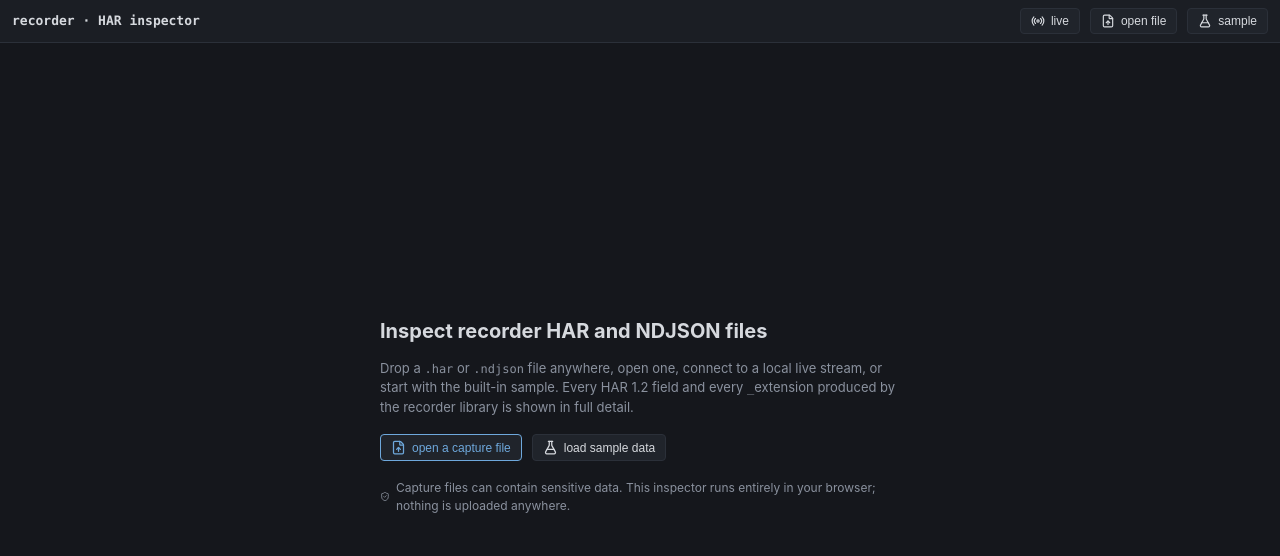
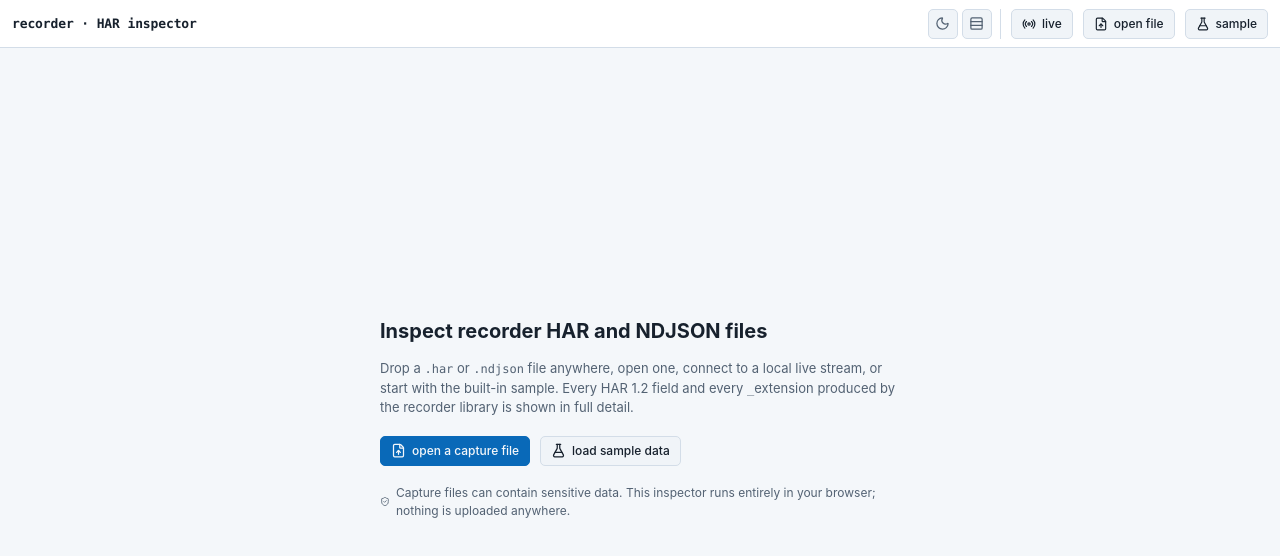
Before and after one commit to mgurevin/recorder, a React (Vite) app in the folder inspector/: page / in a window 1280 px wide. Shown: the top 556 px of the page. Built offline with nearby package versions, Linux system fonts and the light colour scheme.

Commit message:
refactor(inspector): establish enterprise design tokens

```diff
--- a/inspector/src/App.tsx
+++ b/inspector/src/App.tsx
@@ -7,6 +7,7 @@ import { applyFilters, emptyFilters, Filters, sortEntries, type FilterState, typ
 import { EntryList } from "./components/EntryList";
 import { DetailPanel } from "./components/DetailPanel";
 import { TooltipLayer } from "./components/Shared";
+import { AppearanceControls } from "./components/AppearanceControls";
 import { TraceGroupPanel } from "./components/TraceGroupPanel";
 import { fetchRemoteHar } from "./lib/remoteHar";
 import { liveReconnectDelay, parseLiveEntry, validateDebugStreamURL } from "./lib/liveStream";
@@ -416,6 +417,7 @@ export default function App() {
           </span>
         ) : null}
         <span className="spacer" />
+        <AppearanceControls />
         <button type="button" className={`btn ${liveState !== "idle" ? "live-active" : ""}`} onClick={() => setLiveOpen((current) => !current)}>
           <Radio size={14} /> live
         </button>
--- /dev/null
+++ b/inspector/src/components/AppearanceControls.tsx
@@ -0,0 +1,57 @@
+import { Moon, Rows3, Sun } from "lucide-react";
+import { useEffect, useState } from "react";
+
+type Theme = "system" | "dark" | "light";
+type Density = "compact" | "comfortable";
+
+const THEME_KEY = "recorder.inspector.theme";
+const DENSITY_KEY = "recorder.inspector.density";
+
+function storedValue<T extends string>(key: string, allowed: readonly T[], fallback: T): T {
+  const value = window.localStorage.getItem(key);
+
+  return allowed.includes(value as T) ? value as T : fallback;
+}
+
+export function AppearanceControls() {
+  const [theme, setTheme] = useState<Theme>(() => storedValue(THEME_KEY, ["system", "dark", "light"], "system"));
+  const [density, setDensity] = useState<Density>(() => storedValue(DENSITY_KEY, ["compact", "comfortable"], "compact"));
+
+  useEffect(() => {
+    const root = document.documentElement;
+    if (theme === "system") root.removeAttribute("data-theme");
+    else root.dataset.theme = theme;
+    window.localStorage.setItem(THEME_KEY, theme);
+  }, [theme]);
+
+  useEffect(() => {
+    document.documentElement.dataset.density = density;
+    window.localStorage.setItem(DENSITY_KEY, density);
+  }, [density]);
+
+  const nextTheme: Record<Theme, Theme> = { system: "dark", dark: "light", light: "system" };
+  const themeLabel = theme === "system" ? "system theme" : `${theme} theme`;
+
+  return (
+    <div className="appearance-controls" aria-label="Appearance settings">
+      <button
+        type="button"
+        className="icon-btn"
+        data-tooltip={`Theme: ${theme}. Click for ${nextTheme[theme]}.`}
+        aria-label={`${themeLabel}; switch to ${nextTheme[theme]}`}
+        onClick={() => setTheme(nextTheme[theme])}
+      >
+        {theme === "light" ? <Sun size={15} /> : <Moon size={15} />}
+      </button>
+      <button
+        type="button"
+        className={`icon-btn ${density === "comfortable" ? "active" : ""}`}
+        data-tooltip={`Density: ${density}`}
+        aria-label={`Use ${density === "compact" ? "comfortable" : "compact"} density`}
+        onClick={() => setDensity(density === "compact" ? "comfortable" : "compact")}
+      >
+        <Rows3 size={15} />
+      </button>
+    </div>
+  );
+}
--- a/inspector/src/index.css
+++ b/inspector/src/index.css
@@ -1,28 +1,16 @@
-/* Calm dark debug-tool theme. No gradients, dense but readable. */
-:root {
-  --bg: #15171c;
-  --panel: #1b1e24;
-  --panel-2: #20242b;
-  --border: #2b3039;
-  --text: #d6d9de;
-  --muted: #8a919e;
-  --accent: #6ea8dc;
-  --ok: #4fb960;
-  --redirect: #d2a53a;
-  --client: #e8874a;
-  --server: #e05d54;
-  --net: #c65fa8;
-  --warn: #d2a53a;
-  --mono: ui-monospace, SFMono-Regular, Menlo, Consolas, monospace;
-  --sans: -apple-system, "Segoe UI", Roboto, Helvetica, Arial, sans-serif;
-}
-
 * { box-sizing: border-box; }
 html, body, #root { height: 100%; margin: 0; }
 body {
   background: var(--bg);
   color: var(--text);
-  font: 13px/1.45 var(--sans);
+  font: 13px/1.5 var(--sans);
+  -webkit-font-smoothing: antialiased;
+  text-rendering: optimizeLegibility;
+}
+button, input, select, textarea { font: inherit; }
+button:focus-visible, input:focus-visible, select:focus-visible, textarea:focus-visible, [tabindex]:focus-visible {
+  outline: none;
+  box-shadow: var(--focus-ring);
 }
 .mono { font-family: var(--mono); font-size: 12px; }
 .muted { color: var(--muted); }
@@ -34,11 +22,11 @@ body {
   z-index: 1000;
   max-width: 320px;
   padding: 5px 8px;
-  border: 1px solid #3b424e;
-  border-radius: 4px;
-  background: #0f1115;
+  border: 1px solid var(--color-border-strong);
+  border-radius: var(--radius-sm);
+  background: var(--color-surface-3);
   color: var(--text);
-  box-shadow: 0 4px 14px rgba(0, 0, 0, 0.35);
+  box-shadow: var(--shadow-popover);
   font-size: 11px;
   line-height: 1.35;
   text-align: center;
@@ -53,29 +41,35 @@ body {
 /* top bar */
 .topbar {
   display: flex; align-items: center; gap: 10px;
-  padding: 8px 12px;
+  min-height: 48px;
+  padding: var(--space-2) var(--space-3);
   background: var(--panel);
   border-bottom: 1px solid var(--border);
   flex-shrink: 0;
 }
-.brand { font-weight: 600; font-size: 13px; }
+.brand { color: var(--color-text-primary); font-weight: 700; font-size: 13px; letter-spacing: -0.01em; }
 .doc-name { overflow: hidden; text-overflow: ellipsis; white-space: nowrap; max-width: 40vw; }
 .spacer { flex: 1; }
+.appearance-controls { display: inline-flex; align-items: center; gap: var(--space-1); padding-right: var(--space-2); border-right: 1px solid var(--border); }
 .btn {
   display: inline-flex; align-items: center; gap: 6px;
   background: var(--panel-2); color: var(--text);
-  border: 1px solid var(--border); border-radius: 4px;
-  padding: 5px 10px; font-size: 12px; cursor: pointer;
+  min-height: var(--control-height-sm);
+  border: 1px solid var(--border); border-radius: var(--radius-sm);
+  padding: 4px 10px; font-size: 12px; font-weight: 550; cursor: pointer;
 }
-.btn:hover { border-color: var(--accent); }
-.btn.primary { border-color: var(--accent); color: var(--accent); }
+.btn:hover { border-color: var(--color-border-strong); background: var(--color-surface-3); }
+.btn.primary { border-color: var(--accent); background: var(--accent); color: var(--color-canvas); }
+.btn.primary:hover { background: var(--color-accent-strong); }
 .btn.live-active { border-color: var(--ok); color: var(--ok); }
 .icon-btn {
   display: inline-flex; align-items: center; justify-content: center;
   background: var(--panel-2); color: var(--muted);
-  border: 1px solid var(--border); border-radius: 4px;
-  padding: 4px 7px; cursor: pointer;
+  width: var(--control-height-sm); height: var(--control-height-sm);
+  border: 1px solid var(--border); border-radius: var(--radius-sm);
+  padding: 0; cursor: pointer;
 }
+.icon-btn:hover { color: var(--text); border-color: var(--color-border-strong); background: var(--color-surface-3); }
 .icon-btn.active { color: var(--accent); border-color: var(--accent); }
 .link-btn { background: none; border: none; color: var(--accent); cursor: pointer; padding: 4px 0; font-size: 12px; }
 .sr-only { position: absolute; width: 1px; height: 1px; padding: 0; margin: -1px; overflow: hidden; clip: rect(0, 0, 0, 0); white-space: nowrap; border: 0; }
@@ -127,7 +121,7 @@ body {
 /* layout */
 .layout { flex: 1; display: flex; min-height: 0; }
 .sidebar {
-  width: 460px; min-width: 320px; flex-shrink: 0;
+  width: var(--sidebar-width); min-width: 320px; flex-shrink: 0;
   display: flex; flex-direction: column; min-height: 0;
   border-right: 1px solid var(--border);
   background: var(--panel);
@@ -158,12 +152,12 @@ body {
   cursor: default;
 }
 .entry-row { cursor: pointer; }
-.entry-row:hover { background: var(--panel-2); }
-.entry-row.selected { background: #263041; }
+.entry-row:hover { background: var(--color-surface-hover); }
+.entry-row.selected { background: var(--color-surface-selected); box-shadow: inset 3px 0 0 var(--accent); }
 .entry-row.in-group { padding-left: 26px; }
 .group-row { background: var(--panel-2); color: var(--muted); font-size: 12px; cursor: pointer; }
-.group-row:hover { background: #242a33; }
-.group-row.selected { background: #2b3546; }
+.group-row:hover { background: var(--color-surface-hover); }
+.group-row.selected { background: var(--color-surface-selected); box-shadow: inset 3px 0 0 var(--accent); }
 .trace-chip { color: var(--accent); }
 .row-url { flex: 1; min-width: 0; display: flex; flex-direction: column; line-height: 1.25; }
 .row-host { font-size: 12px; overflow: hidden; text-overflow: ellipsis; white-space: nowrap; }
@@ -212,7 +206,8 @@ body {
 .tab.active { color: var(--text); border-bottom-color: var(--accent); }
 .tab-dot { width: 6px; height: 6px; border-radius: 50%; background: var(--server); }
 .tab-dot.audit { background: var(--accent); }
-.detail-body { flex: 1; overflow-y: auto; padding: 12px; min-height: 0; }
+.detail-body { flex: 1; overflow-y: auto; padding: var(--space-4); min-height: 0; }
+.detail-body > * { max-width: var(--content-max-width); }
 .chain-detail-head strong { white-space: nowrap; }
 
 /* trace chain detail */
--- a/inspector/src/main.tsx
+++ b/inspector/src/main.tsx
@@ -1,6 +1,7 @@
 import { StrictMode } from "react";
 import { createRoot } from "react-dom/client";
 import App from "./App";
+import "./styles/tokens.css";
 import "./index.css";
 
 createRoot(document.getElementById("root")!).render(
--- /dev/null
+++ b/inspector/src/styles/tokens.css
@@ -0,0 +1,150 @@
+:root {
+  color-scheme: dark;
+
+  --font-ui: Inter, ui-sans-serif, -apple-system, BlinkMacSystemFont, "Segoe UI", sans-serif;
+  --font-code: "SFMono-Regular", Consolas, "Liberation Mono", monospace;
+
+  --space-1: 4px;
+  --space-2: 8px;
+  --space-3: 12px;
+  --space-4: 16px;
+  --space-5: 24px;
+  --space-6: 32px;
+
+  --radius-xs: 3px;
+  --radius-sm: 5px;
+  --radius-md: 8px;
+  --radius-lg: 12px;
+
+  --control-height-sm: 30px;
+  --control-height-md: 36px;
+  --sidebar-width: 460px;
+  --content-max-width: 1440px;
+
+  --shadow-popover: 0 12px 32px rgb(0 0 0 / 32%);
+  --focus-ring: 0 0 0 2px var(--color-canvas), 0 0 0 4px var(--color-focus);
+
+  --color-canvas: #0d1117;
+  --color-surface-1: #111720;
+  --color-surface-2: #171e28;
+  --color-surface-3: #1d2632;
+  --color-surface-code: #090d13;
+  --color-surface-selected: #1d3550;
+  --color-surface-hover: #202b38;
+  --color-border-subtle: #273343;
+  --color-border-strong: #3a4a5f;
+  --color-text-primary: #edf2f7;
+  --color-text-secondary: #9aa8b8;
+  --color-text-tertiary: #708094;
+  --color-accent: #67b7f7;
+  --color-accent-strong: #92cdfa;
+  --color-focus: #48a8f5;
+  --color-success: #52c878;
+  --color-warning: #e5b94f;
+  --color-danger: #f0706a;
+  --color-info: #67b7f7;
+  --color-status-client: #ed9458;
+  --color-status-network: #ce74b4;
+
+  --color-timing-blocked: #748195;
+  --color-timing-dns: #87a4e5;
+  --color-timing-connect: #63b8ae;
+  --color-timing-tls: #b494dc;
+  --color-timing-send: #df9d62;
+  --color-timing-wait: #e5b94f;
+  --color-timing-receive: #52c878;
+
+  --color-syntax-key: #79c7ff;
+  --color-syntax-string: #a7d8ff;
+  --color-syntax-number: #d5adff;
+  --color-syntax-literal: #ff8580;
+  --color-syntax-comment: #8492a4;
+  --color-syntax-tag: #7ddd99;
+
+  /* Transitional aliases. New components use semantic tokens directly. */
+  --bg: var(--color-canvas);
+  --panel: var(--color-surface-1);
+  --panel-2: var(--color-surface-2);
+  --border: var(--color-border-subtle);
+  --line: var(--color-border-subtle);
+  --text: var(--color-text-primary);
+  --muted: var(--color-text-secondary);
+  --accent: var(--color-accent);
+  --ok: var(--color-success);
+  --redirect: var(--color-warning);
+  --client: var(--color-status-client);
+  --server: var(--color-danger);
+  --danger: var(--color-danger);
+  --net: var(--color-status-network);
+  --warn: var(--color-warning);
+  --mono: var(--font-code);
+  --sans: var(--font-ui);
+}
+
+:root[data-theme="light"] {
+  color-scheme: light;
+  --color-canvas: #f4f7fa;
+  --color-surface-1: #ffffff;
+  --color-surface-2: #f0f4f8;
+  --color-surface-3: #e7edf4;
+  --color-surface-code: #f7f9fc;
+  --color-surface-selected: #dceeff;
+  --color-surface-hover: #e9f1f8;
+  --color-border-subtle: #d3dde8;
+  --color-border-strong: #aebdcc;
+  --color-text-primary: #17212d;
+  --color-text-secondary: #536273;
+  --color-text-tertiary: #758497;
+  --color-accent: #0969b8;
+  --color-accent-strong: #064f8d;
+  --color-focus: #1683d8;
+  --color-success: #19733a;
+  --color-warning: #916400;
+  --color-danger: #bd302b;
+  --color-info: #0969b8;
+  --color-status-client: #a64b13;
+  --color-status-network: #9a3f82;
+  --shadow-popover: 0 12px 32px rgb(23 33 45 / 18%);
+}
+
+@media (prefers-color-scheme: light) {
+  :root:not([data-theme]) {
+    color-scheme: light;
+    --color-canvas: #f4f7fa;
+    --color-surface-1: #ffffff;
+    --color-surface-2: #f0f4f8;
+    --color-surface-3: #e7edf4;
+    --color-surface-code: #f7f9fc;
+    --color-surface-selected: #dceeff;
+    --color-surface-hover: #e9f1f8;
+    --color-border-subtle: #d3dde8;
+    --color-border-strong: #aebdcc;
+    --color-text-primary: #17212d;
+    --color-text-secondary: #536273;
+    --color-text-tertiary: #758497;
+    --color-accent: #0969b8;
+    --color-accent-strong: #064f8d;
+    --color-focus: #1683d8;
+    --color-success: #19733a;
+    --color-warning: #916400;
+    --color-danger: #bd302b;
+    --color-info: #0969b8;
+    --color-status-client: #a64b13;
+    --color-status-network: #9a3f82;
+    --shadow-popover: 0 12px 32px rgb(23 33 45 / 18%);
+  }
+}
+
+:root[data-density="comfortable"] {
+  --control-height-sm: 34px;
+  --control-height-md: 40px;
+}
+
+@media (prefers-reduced-motion: reduce) {
+  *, *::before, *::after {
+    scroll-behavior: auto !important;
+    transition-duration: 0.01ms !important;
+    animation-duration: 0.01ms !important;
+    animation-iteration-count: 1 !important;
+  }
+}
```
